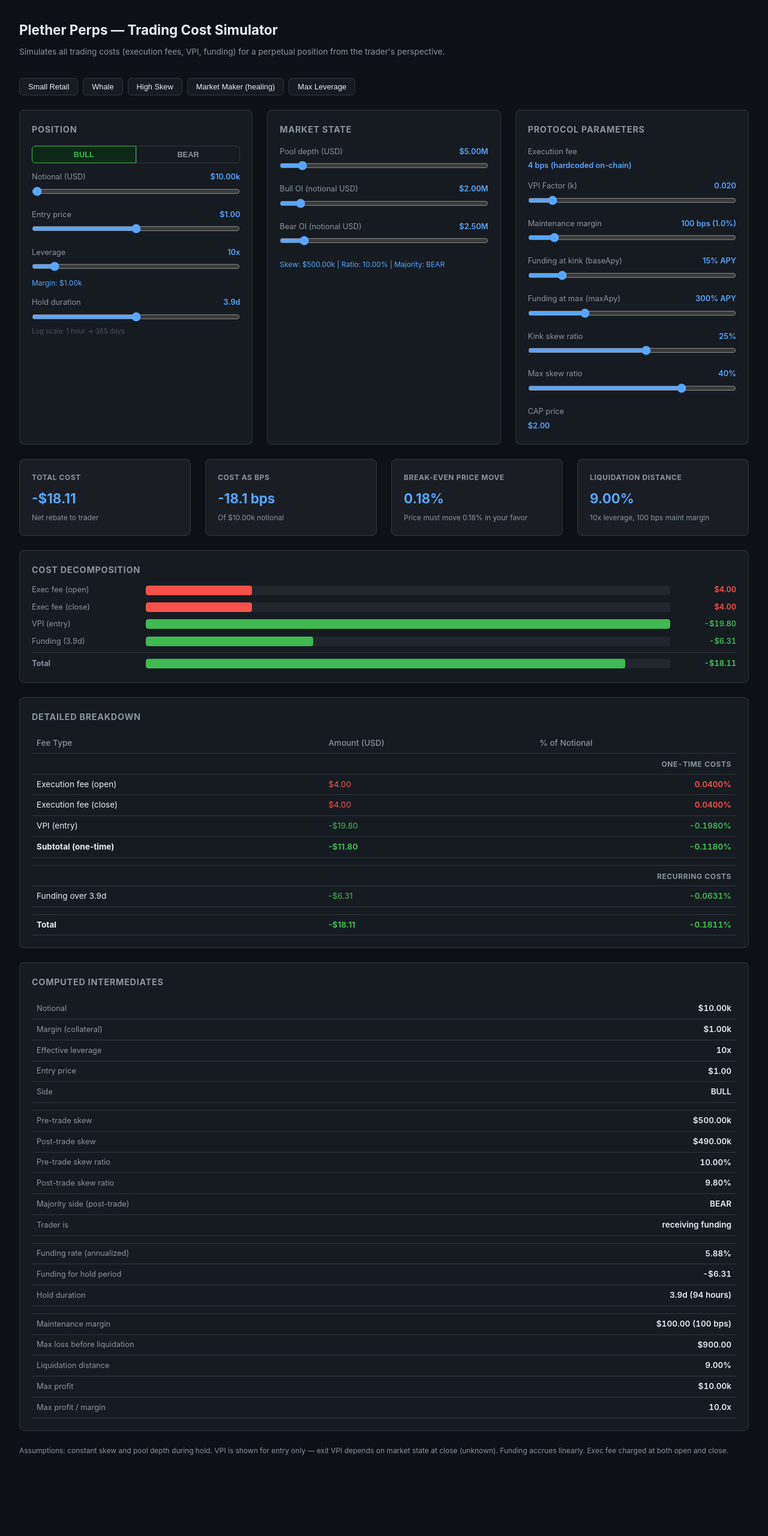
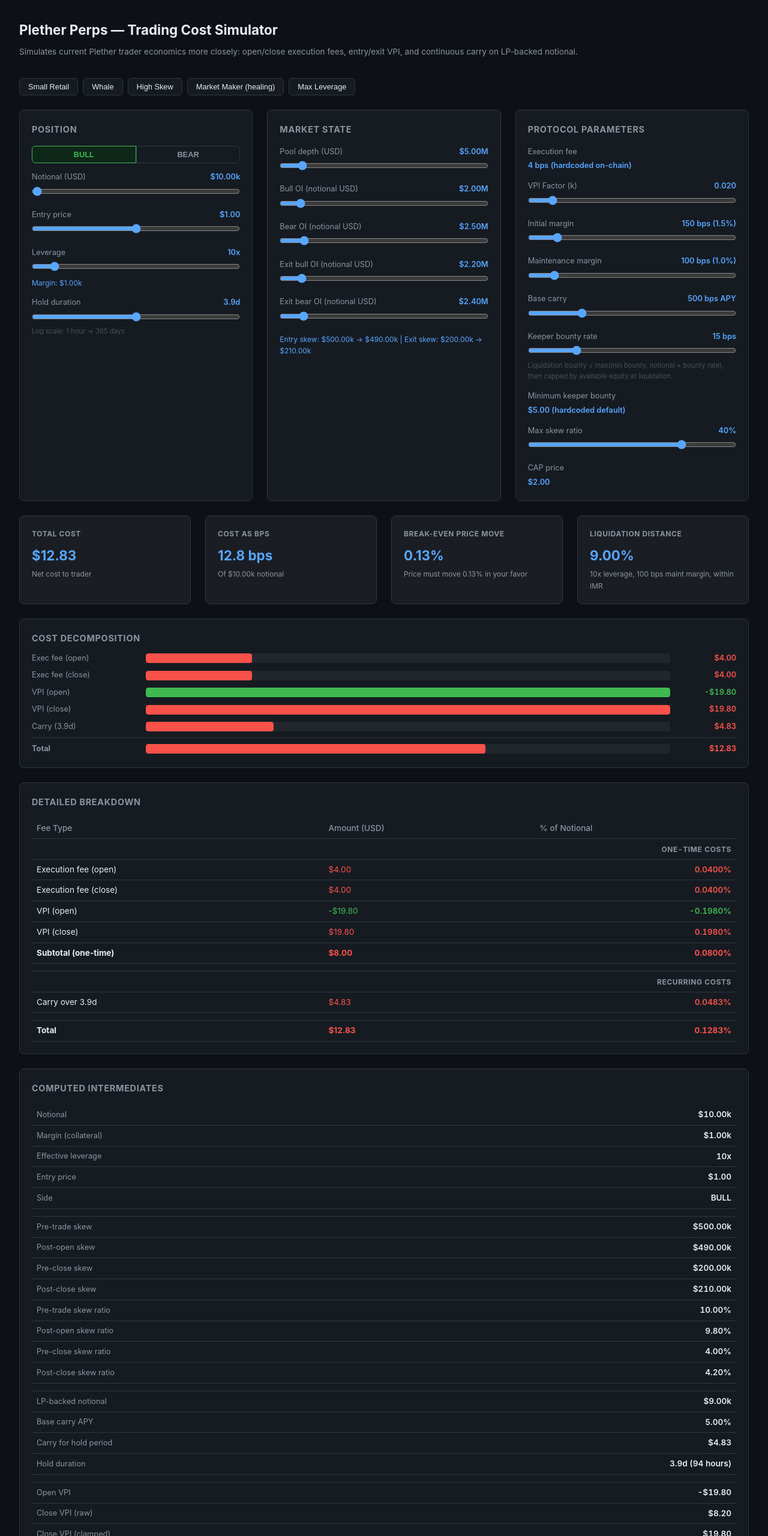
Before and after one commit to Plether-Fi/plether-core, a website: page scripts/perps-cost-simulator.html in a window 1280 px wide. Shown: the top 2560 px of the page at 60% size. Before the commit the page ends 2459 px from the top, so only its background shows below. Drawn offline with Linux system fonts and the light colour scheme.

Commit message:
update perps simulator economics

```diff
--- a/scripts/perps-cost-simulator.html
+++ b/scripts/perps-cost-simulator.html
@@ -65,7 +65,7 @@
 <body>
 
 <h1>Plether Perps — Trading Cost Simulator</h1>
-<p class="subtitle">Simulates all trading costs (execution fees, VPI, funding) for a perpetual position from the trader's perspective.</p>
+<p class="subtitle">Simulates current Plether trader economics more closely: open/close execution fees, entry/exit VPI, and continuous carry on LP-backed notional.</p>
 
 <div class="scenario-bar">
   <button onclick="loadScenario('smallRetail')">Small Retail</button>
@@ -116,6 +116,14 @@
       <label>Bear OI (notional USD) <span class="val" id="v-bearoi"></span></label>
       <input type="range" id="bearoi" min="0" max="25000000" step="50000" value="2500000" oninput="calc()">
     </div>
+    <div class="field">
+      <label>Exit bull OI (notional USD) <span class="val" id="v-exitbulloi"></span></label>
+      <input type="range" id="exitbulloi" min="0" max="25000000" step="50000" value="2200000" oninput="calc()">
+    </div>
+    <div class="field">
+      <label>Exit bear OI (notional USD) <span class="val" id="v-exitbearoi"></span></label>
+      <input type="range" id="exitbearoi" min="0" max="25000000" step="50000" value="2400000" oninput="calc()">
+    </div>
     <div class="derived" id="d-skew"></div>
   </div>
 
@@ -130,20 +138,25 @@
       <input type="range" id="vpi" min="0" max="0.2" step="0.002" value="0.02" oninput="calc()">
     </div>
     <div class="field">
+      <label>Initial margin <span class="val" id="v-imr"></span></label>
+      <input type="range" id="imr" min="100" max="500" step="25" value="150" oninput="calc()">
+    </div>
+    <div class="field">
       <label>Maintenance margin <span class="val" id="v-mmr"></span></label>
       <input type="range" id="mmr" min="50" max="500" step="25" value="100" oninput="calc()">
     </div>
     <div class="field">
-      <label>Funding at kink (baseApy) <span class="val" id="v-baseapy"></span></label>
-      <input type="range" id="baseapy" min="0" max="100" step="1" value="15" oninput="calc()">
+      <label>Base carry <span class="val" id="v-carrybps"></span></label>
+      <input type="range" id="carrybps" min="0" max="2000" step="25" value="500" oninput="calc()">
     </div>
     <div class="field">
-      <label>Funding at max (maxApy) <span class="val" id="v-maxapy"></span></label>
-      <input type="range" id="maxapy" min="50" max="1000" step="10" value="300" oninput="calc()">
+      <label>Keeper bounty rate <span class="val" id="v-bountybps"></span></label>
+      <input type="range" id="bountybps" min="5" max="50" step="1" value="15" oninput="calc()">
+      <div class="hint">Liquidation bounty = max(min bounty, notional × bounty rate), then capped by available equity at liquidation.</div>
     </div>
     <div class="field">
-      <label>Kink skew ratio <span class="val" id="v-kink"></span></label>
-      <input type="range" id="kink" min="5" max="40" step="1" value="25" oninput="calc()">
+      <label>Minimum keeper bounty</label>
+      <div class="fixed-val">$5.00 (hardcoded default)</div>
     </div>
     <div class="field">
       <label>Max skew ratio <span class="val" id="v-maxskew"></span></label>
@@ -199,21 +212,22 @@
   </table>
 </div>
 
-<p class="note">Assumptions: constant skew and pool depth during hold. VPI is shown for entry only — exit VPI depends on market state at close (unknown). Funding accrues linearly. Exec fee charged at both open and close.</p>
+<p class="note">Assumptions: full close at the modeled exit market state. Carry accrues linearly on LP-backed notional (`max(notional - collateral, 0)`). Exit VPI uses the same close-path clamp as the onchain close accounting, so net lifetime VPI cannot go negative on a full round trip.</p>
 
 <script>
-const EXEC_FEE_BPS = 4;
-const CAP = 2.00;
-const SECONDS_PER_YEAR = 31_536_000;
+  const EXEC_FEE_BPS = 4;
+  const CAP = 2.00;
+  const MIN_BOUNTY_USD = 5.00;
+  const SECONDS_PER_YEAR = 31_536_000;
 
 let currentSide = 'BULL';
 
 const scenarios = {
-  smallRetail:  { side:'BULL', notional:1000,    entry:1.00, leverage:5,   hold:30, depth:5e6,  bulloi:2e6,   bearoi:2.5e6, vpi:0.02, mmr:100, baseapy:15, maxapy:300, kink:25, maxskew:40 },
-  whale:        { side:'BULL', notional:2000000, entry:1.00, leverage:3,   hold:50, depth:5e6,  bulloi:2e6,   bearoi:2.5e6, vpi:0.02, mmr:100, baseapy:15, maxapy:300, kink:25, maxskew:40 },
-  highSkew:     { side:'BEAR', notional:50000,   entry:1.00, leverage:10,  hold:65, depth:5e6,  bulloi:1e6,   bearoi:4e6,   vpi:0.02, mmr:100, baseapy:15, maxapy:300, kink:25, maxskew:40 },
-  marketMaker:  { side:'BULL', notional:100000,  entry:1.00, leverage:2,   hold:40, depth:5e6,  bulloi:1.5e6, bearoi:3.5e6, vpi:0.02, mmr:100, baseapy:15, maxapy:300, kink:25, maxskew:40 },
-  maxLeverage:  { side:'BULL', notional:10000,   entry:1.00, leverage:100, hold:20, depth:5e6,  bulloi:2e6,   bearoi:2.5e6, vpi:0.02, mmr:100, baseapy:15, maxapy:300, kink:25, maxskew:40 },
+  smallRetail:  { side:'BULL', notional:1000,    entry:1.00, leverage:5,  hold:30, depth:5e6, bulloi:2e6,   bearoi:2.5e6, exitbulloi:2.1e6, exitbearoi:2.4e6, vpi:0.02, imr:150, mmr:100, carrybps:500, bountybps:15, maxskew:40 },
+  whale:        { side:'BULL', notional:2000000, entry:1.00, leverage:3,  hold:50, depth:5e6, bulloi:2e6,   bearoi:2.5e6, exitbulloi:2.6e6, exitbearoi:1.8e6, vpi:0.02, imr:150, mmr:100, carrybps:500, bountybps:15, maxskew:40 },
+  highSkew:     { side:'BEAR', notional:50000,   entry:1.00, leverage:10, hold:65, depth:5e6, bulloi:1e6,   bearoi:4e6,   exitbulloi:1.4e6, exitbearoi:3.2e6, vpi:0.02, imr:150, mmr:100, carrybps:500, bountybps:15, maxskew:40 },
+  marketMaker:  { side:'BULL', notional:100000,  entry:1.00, leverage:2,  hold:40, depth:5e6, bulloi:1.5e6, bearoi:3.5e6, exitbulloi:1.8e6, exitbearoi:3.1e6, vpi:0.02, imr:150, mmr:100, carrybps:500, bountybps:15, maxskew:40 },
+  maxLeverage:  { side:'BULL', notional:10000,   entry:1.00, leverage:66, hold:20, depth:5e6, bulloi:2e6,   bearoi:2.5e6, exitbulloi:2.3e6, exitbearoi:2.2e6, vpi:0.02, imr:150, mmr:100, carrybps:500, bountybps:15, maxskew:40 },
 };
 
 function loadScenario(name) {
@@ -284,16 +298,6 @@
   return 0.5 * k * (skew * skew) / depth;
 }
 
-function fundingApy(skewRatio, kinkRatio, baseApy, maxSkewRatio, maxApy) {
-  if (skewRatio <= 0) return 0;
-  if (skewRatio >= maxSkewRatio) skewRatio = maxSkewRatio;
-  if (skewRatio <= kinkRatio) return baseApy * skewRatio / kinkRatio;
-  const excess = skewRatio - kinkRatio;
-  const dangerZone = maxSkewRatio - kinkRatio;
-  const t = excess / dangerZone;
-  return baseApy + (maxApy - baseApy) * t * t;
-}
-
 function bar(label, val, maxAbs) {
   const pctW = Math.min(Math.abs(val) / maxAbs * 100, 100);
   const isGood = val < 0;
@@ -314,11 +318,13 @@
   const depth        = +document.getElementById('depth').value;
   const bullOi       = +document.getElementById('bulloi').value;
   const bearOi       = +document.getElementById('bearoi').value;
+  const exitBullOi   = +document.getElementById('exitbulloi').value;
+  const exitBearOi   = +document.getElementById('exitbearoi').value;
   const k            = +document.getElementById('vpi').value;
+  const imrBps       = +document.getElementById('imr').value;
   const mmrBps       = +document.getElementById('mmr').value;
-  const baseApyPct   = +document.getElementById('baseapy').value;
-  const maxApyPct    = +document.getElementById('maxapy').value;
-  const kinkPct      = +document.getElementById('kink').value;
+  const carryBps     = +document.getElementById('carrybps').value;
+  const bountyBps    = +document.getElementById('bountybps').value;
   const maxSkewPct   = +document.getElementById('maxskew').value;
 
   const holdHours = holdSliderToHours(holdSlider);
@@ -334,11 +340,13 @@
   document.getElementById('v-depth').textContent = fmt(depth);
   document.getElementById('v-bulloi').textContent = fmt(bullOi);
   document.getElementById('v-bearoi').textContent = fmt(bearOi);
+  document.getElementById('v-exitbulloi').textContent = fmt(exitBullOi);
+  document.getElementById('v-exitbearoi').textContent = fmt(exitBearOi);
   document.getElementById('v-vpi').textContent = k.toFixed(3);
+  document.getElementById('v-imr').textContent = imrBps + ' bps (' + (imrBps/100).toFixed(1) + '%)';
   document.getElementById('v-mmr').textContent = mmrBps + ' bps (' + (mmrBps/100).toFixed(1) + '%)';
-  document.getElementById('v-baseapy').textContent = baseApyPct + '% APY';
-  document.getElementById('v-maxapy').textContent = maxApyPct + '% APY';
-  document.getElementById('v-kink').textContent = kinkPct + '%';
+  document.getElementById('v-carrybps').textContent = carryBps + ' bps APY';
+  document.getElementById('v-bountybps').textContent = bountyBps + ' bps';
   document.getElementById('v-maxskew').textContent = maxSkewPct + '%';
 
   // Skew calculations (pre-trade)
@@ -353,41 +361,41 @@
   else postBearOi += notional;
   const postSkew = Math.abs(postBullOi - postBearOi);
   const postSkewRatio = depth > 0 ? postSkew / depth : 0;
+  const exitPreSkew = Math.abs(exitBullOi - exitBearOi);
+  let exitPostBullOi = exitBullOi;
+  let exitPostBearOi = exitBearOi;
+  if (currentSide === 'BULL') exitPostBullOi = Math.max(exitBullOi - notional, 0);
+  else exitPostBearOi = Math.max(exitBearOi - notional, 0);
+  const exitPostSkew = Math.abs(exitPostBullOi - exitPostBearOi);
+  const exitPreSkewRatio = depth > 0 ? exitPreSkew / depth : 0;
+  const exitPostSkewRatio = depth > 0 ? exitPostSkew / depth : 0;
 
   document.getElementById('d-skew').innerHTML =
     `<div style="font-size:0.75rem; color:var(--accent); margin-top:4px;">` +
-    `Skew: ${fmt(preSkew)} | Ratio: ${pct(preSkewRatio)} | Majority: ${majoritySide}` +
-    `</div>`;
+     `Entry skew: ${fmt(preSkew)} → ${fmt(postSkew)} | Exit skew: ${fmt(exitPreSkew)} → ${fmt(exitPostSkew)}` +
+     `</div>`;
 
   // === 1. Execution Fees (charged at open and close) ===
   const execFeeOpen = notional * EXEC_FEE_BPS / 10000;
   const execFeeClose = notional * EXEC_FEE_BPS / 10000;
 
-  // === 2. VPI (entry cost — close VPI depends on unknown future skew) ===
+  // === 2. VPI (entry + exit, matching close clamp semantics) ===
   const vpiOpen = skewCost(postSkew, depth, k) - skewCost(preSkew, depth, k);
+  const vpiCloseRaw = skewCost(exitPostSkew, depth, k) - skewCost(exitPreSkew, depth, k);
+  const vpiClose = (vpiOpen + vpiCloseRaw < 0) ? -vpiOpen : vpiCloseRaw;
 
-  // === 3. Funding ===
-  const kinkRatio = kinkPct / 100;
-  const maxSkewRatio = maxSkewPct / 100;
-  const baseApy = baseApyPct / 100;
-  const maxApy = maxApyPct / 100;
-
-  const fundingSkewRatio = depth > 0 ? postSkew / depth : 0;
-  const annualizedRate = fundingApy(fundingSkewRatio, kinkRatio, baseApy, maxSkewRatio, maxApy);
-
-  const postMajority = postBullOi > postBearOi ? 'BULL' : postBearOi > postBullOi ? 'BEAR' : 'BALANCED';
-  const paysOrReceives = (postMajority === 'BALANCED') ? 0 :
-    (currentSide === postMajority ? 1 : -1);
-
-  const fundingCost = paysOrReceives * annualizedRate * notional * holdSeconds / SECONDS_PER_YEAR;
+  // === 3. Carry (current on-chain model) ===
+  const lpBackedNotional = Math.max(notional - margin, 0);
+  const carryCost = lpBackedNotional * (carryBps / 10000) * holdSeconds / SECONDS_PER_YEAR;
 
   // === Total cost (positive = cost to trader) ===
-  const totalCost = execFeeOpen + execFeeClose + vpiOpen + fundingCost;
+  const totalCost = execFeeOpen + execFeeClose + vpiOpen + vpiClose + carryCost;
   const totalBps = notional > 0 ? totalCost / notional * 10000 : 0;
   const breakEvenPct = notional > 0 ? totalCost / notional : 0;
 
   // === Liquidation distance ===
   const maintMarginUsd = notional * mmrBps / 10000;
+  const rawKeeperBounty = Math.max(MIN_BOUNTY_USD, notional * bountyBps / 10000);
   const maxLossBeforeLiq = Math.max(margin - maintMarginUsd, 0);
   const liqMovePct = notional > 0 ? maxLossBeforeLiq / notional : 0;
 
@@ -418,17 +426,20 @@
   const kpiLiqEl = document.getElementById('kpi-liq');
   kpiLiqEl.textContent = pct(liqMovePct);
   kpiLiqEl.className = 'big ' + (liqMovePct > 0.05 ? 'positive' : liqMovePct > 0.02 ? 'neutral' : 'negative');
-  document.getElementById('kpi-liq-desc').textContent = leverage + 'x leverage, ' + mmrBps + ' bps maint margin';
+  const maxLeverage = 10000 / imrBps;
+  const leverageValidity = leverage <= maxLeverage ? 'within IMR' : 'above IMR limit';
+  document.getElementById('kpi-liq-desc').textContent = leverage + 'x leverage, ' + mmrBps + ' bps maint margin, ' + leverageValidity;
 
   // === Bar chart ===
-  const costs = [execFeeOpen, execFeeClose, vpiOpen, fundingCost];
+  const costs = [execFeeOpen, execFeeClose, vpiOpen, vpiClose, carryCost];
   const maxAbs = Math.max(...costs.map(Math.abs), 0.01);
 
   let bars = '';
   bars += bar('Exec fee (open)', execFeeOpen, maxAbs);
   bars += bar('Exec fee (close)', execFeeClose, maxAbs);
-  bars += bar('VPI (entry)', vpiOpen, maxAbs);
-  bars += bar('Funding (' + formatHold(holdHours) + ')', fundingCost, maxAbs);
+  bars += bar('VPI (open)', vpiOpen, maxAbs);
+  bars += bar('VPI (close)', vpiClose, maxAbs);
+  bars += bar('Carry (' + formatHold(holdHours) + ')', carryCost, maxAbs);
   bars += `<div class="bar-row" style="margin-top:8px; border-top:1px solid var(--border); padding-top:8px;">
     <span class="bar-label"><strong>Total</strong></span>
     <div class="bar-track"><div class="bar-fill ${totalCost <= 0 ? 'pos' : 'neg'}" style="width:${Math.min(Math.abs(totalCost)/maxAbs*100,100)}%"></div></div>
@@ -441,11 +452,12 @@
   detail += `<tr><td colspan="3" style="color:var(--muted);font-size:0.75rem;text-transform:uppercase;letter-spacing:0.05em;padding-top:8px"><strong>One-time costs</strong></td></tr>`;
   detail += row('Execution fee (open)', execFeeOpen, notional);
   detail += row('Execution fee (close)', execFeeClose, notional);
-  detail += row('VPI (entry)', vpiOpen, notional);
-  detail += rowBold('Subtotal (one-time)', execFeeOpen + execFeeClose + vpiOpen, notional);
+  detail += row('VPI (open)', vpiOpen, notional);
+  detail += row('VPI (close)', vpiClose, notional);
+  detail += rowBold('Subtotal (one-time)', execFeeOpen + execFeeClose + vpiOpen + vpiClose, notional);
   detail += sep();
   detail += `<tr><td colspan="3" style="color:var(--muted);font-size:0.75rem;text-transform:uppercase;letter-spacing:0.05em;padding-top:8px"><strong>Recurring costs</strong></td></tr>`;
-  detail += row('Funding over ' + formatHold(holdHours), fundingCost, notional);
+  detail += row('Carry over ' + formatHold(holdHours), carryCost, notional);
   detail += sep();
   detail += rowBold('Total', totalCost, notional);
   document.getElementById('tbody-detail').innerHTML = detail;
@@ -459,17 +471,26 @@
   inter += intRow('Side', currentSide);
   inter += `<tr><td colspan="2" style="height:6px"></td></tr>`;
   inter += intRow('Pre-trade skew', fmt(preSkew));
-  inter += intRow('Post-trade skew', fmt(postSkew));
+  inter += intRow('Post-open skew', fmt(postSkew));
+  inter += intRow('Pre-close skew', fmt(exitPreSkew));
+  inter += intRow('Post-close skew', fmt(exitPostSkew));
   inter += intRow('Pre-trade skew ratio', pct(preSkewRatio));
-  inter += intRow('Post-trade skew ratio', pct(postSkewRatio));
-  inter += intRow('Majority side (post-trade)', postMajority);
-  inter += intRow('Trader is', paysOrReceives > 0 ? 'paying funding' : paysOrReceives < 0 ? 'receiving funding' : 'neutral (balanced)');
+  inter += intRow('Post-open skew ratio', pct(postSkewRatio));
+  inter += intRow('Pre-close skew ratio', pct(exitPreSkewRatio));
+  inter += intRow('Post-close skew ratio', pct(exitPostSkewRatio));
   inter += `<tr><td colspan="2" style="height:6px"></td></tr>`;
-  inter += intRow('Funding rate (annualized)', pct(annualizedRate));
-  inter += intRow('Funding for hold period', fmt(fundingCost));
+  inter += intRow('LP-backed notional', fmt(lpBackedNotional));
+  inter += intRow('Base carry APY', (carryBps / 100).toFixed(2) + '%');
+  inter += intRow('Carry for hold period', fmt(carryCost));
   inter += intRow('Hold duration', formatHold(holdHours) + ' (' + holdHours.toLocaleString() + ' hours)');
   inter += `<tr><td colspan="2" style="height:6px"></td></tr>`;
+  inter += intRow('Open VPI', fmt(vpiOpen));
+  inter += intRow('Close VPI (raw)', fmt(vpiCloseRaw));
+  inter += intRow('Close VPI (clamped)', fmt(vpiClose));
+  inter += `<tr><td colspan="2" style="height:6px"></td></tr>`;
+  inter += intRow('Initial margin requirement', fmt(notional * imrBps / 10000) + ' (' + imrBps + ' bps)');
   inter += intRow('Maintenance margin', fmt(maintMarginUsd) + ' (' + mmrBps + ' bps)');
+  inter += intRow('Keeper bounty (raw)', fmt(rawKeeperBounty) + ' (' + bountyBps + ' bps, min ' + fmt(MIN_BOUNTY_USD) + ')');
   inter += intRow('Max loss before liquidation', fmt(maxLossBeforeLiq));
   inter += intRow('Liquidation distance', pct(liqMovePct));
   inter += intRow('Max profit', fmt(maxProfit));
```
Also changed, not shown: scripts/pool-economics.html (+49 -60 lines).
